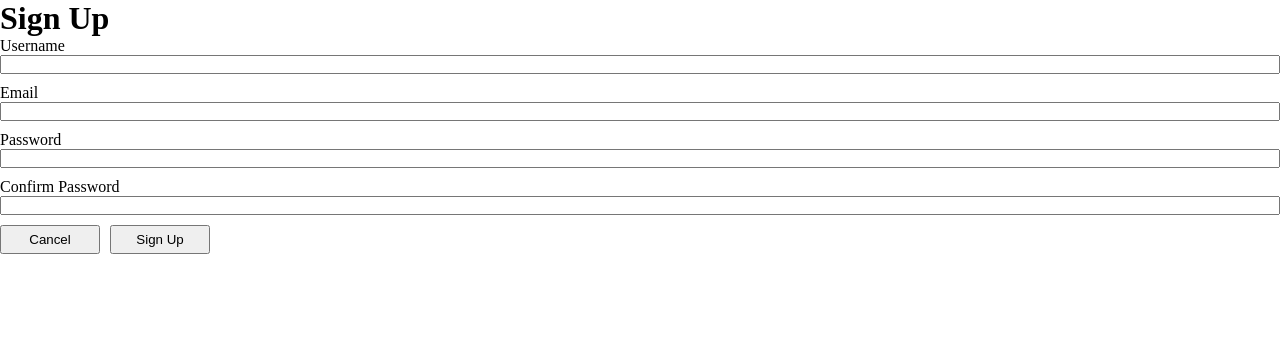
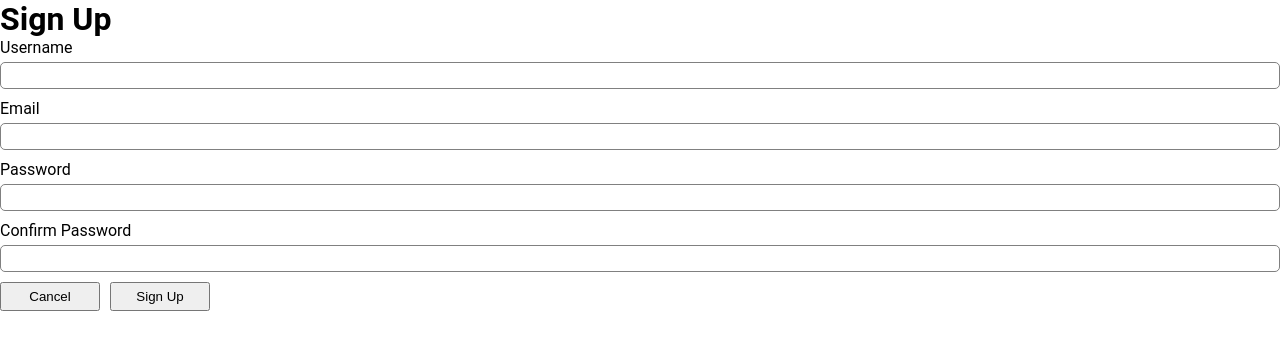
Before and after one commit to siruliina/lifestyle_app, a React (Vite) app: page /sign-up in a window 1280 px wide. Shown: the top 350 px of the page. Built offline with nearby package versions, Linux system fonts and the light colour scheme.

Commit message:
Styling and validating confirm password field added

```diff
--- a/src/css/forms.css
+++ b/src/css/forms.css
@@ -1,11 +1,19 @@
 /* General */
 label {
-    margin-bottom: 5px;
     width: 100%;
 }
 
 input {
+    margin-top: 5px;
     width: 100%;
+    border-radius: var(--border-radius);
+    padding: 5px;
+    border: 1px solid grey;
+}
+
+input:focus {
+    outline: none;
+    border-color: blue;
 }
 
 /* Form layout */
@@ -14,3 +22,16 @@ input {
     flex-direction: column;
     gap: var(--flex-gap);
 }
+
+/* Messages */
+.error-message {
+    margin-top: 5px;
+    color: var(--error-color);
+    font-size: 14px;
+}
+
+.success-message {
+    margin-top: 5px;
+    color: var(--success-color);
+    font-size: 14px;
+}
--- a/src/css/index.css
+++ b/src/css/index.css
@@ -8,4 +8,12 @@
 
 :root {
     --flex-gap: 10px;
+    --border-radius: 5px;
+    --error-color: red;
+    --success-color: green;
 }
+
+body {
+    font-family: "Roboto", sans-serif;
+    height: 100vh;
+}
--- a/src/pages/Login.tsx
+++ b/src/pages/Login.tsx
@@ -31,7 +31,7 @@ const Login = () => {
                         id="username"
                         style={
                             errors.username
-                                ? { border: "1px solid red" }
+                                ? { border: "1px solid var(--error-color)" }
                                 : undefined
                         }
                         {...register("username", {
@@ -39,7 +39,7 @@ const Login = () => {
                         })}
                     />
                     {errors.username && (
-                        <p className="errorMessage">
+                        <p className="error-message">
                             {errors.username.message}
                         </p>
                     )}
@@ -52,7 +52,7 @@ const Login = () => {
                         id="password"
                         style={
                             errors.password
-                                ? { border: "1px solid red" }
+                                ? { border: "1px solid var(--error-color)" }
                                 : undefined
                         }
                         {...register("password", {
@@ -60,7 +60,7 @@ const Login = () => {
                         })}
                     />
                     {errors.password && (
-                        <p className="errorMessage">
+                        <p className="error-message">
                             {errors.password.message}
                         </p>
                     )}
--- a/src/pages/SignUp.tsx
+++ b/src/pages/SignUp.tsx
@@ -13,6 +13,7 @@ const SignUp = () => {
         register,
         formState: { errors },
         handleSubmit,
+        getValues,
     } = useForm<SignUpFormData>({
         mode: "onChange",
     });
@@ -33,7 +34,7 @@ const SignUp = () => {
                         id="username"
                         style={
                             errors.username
-                                ? { border: "1px solid red" }
+                                ? { border: "1px solid var(--error-color)" }
                                 : undefined
                         }
                         {...register("username", {
@@ -41,7 +42,7 @@ const SignUp = () => {
                         })}
                     />
                     {errors.username && (
-                        <p className="errorMessage">
+                        <p className="error-message">
                             {errors.username.message}
                         </p>
                     )}
@@ -54,7 +55,7 @@ const SignUp = () => {
                         id="email"
                         style={
                             errors.email
-                                ? { border: "1px solid red" }
+                                ? { border: "1px solid var(--error-color)" }
                                 : undefined
                         }
                         {...register("email", {
@@ -62,7 +63,7 @@ const SignUp = () => {
                         })}
                     />
                     {errors.email && (
-                        <p className="errorMessage">{errors.email.message}</p>
+                        <p className="error-message">{errors.email.message}</p>
                     )}
                 </div>
 
@@ -73,7 +74,7 @@ const SignUp = () => {
                         id="password"
                         style={
                             errors.password
-                                ? { border: "1px solid red" }
+                                ? { border: "1px solid var(--error-color)" }
                                 : undefined
                         }
                         {...register("password", {
@@ -81,7 +82,7 @@ const SignUp = () => {
                         })}
                     />
                     {errors.password && (
-                        <p className="errorMessage">
+                        <p className="error-message">
                             {errors.password.message}
                         </p>
                     )}
@@ -94,15 +95,24 @@ const SignUp = () => {
                         id="confirmPassword"
                         style={
                             errors.confirmPassword
-                                ? { border: "1px solid red" }
+                                ? { border: "1px solid var(--error-color)" }
                                 : undefined
                         }
                         {...register("confirmPassword", {
                             required: "Please, confirm your password.",
+                            validate: {
+                                match: (v) => {
+                                    const { password } = getValues();
+                                    return (
+                                        v === password ||
+                                        "The passwords don't match. Check again."
+                                    );
+                                },
+                            },
                         })}
                     />
                     {errors.confirmPassword && (
-                        <p className="errorMessage">
+                        <p className="error-message">
                             {errors.confirmPassword.message}
                         </p>
                     )}
```
